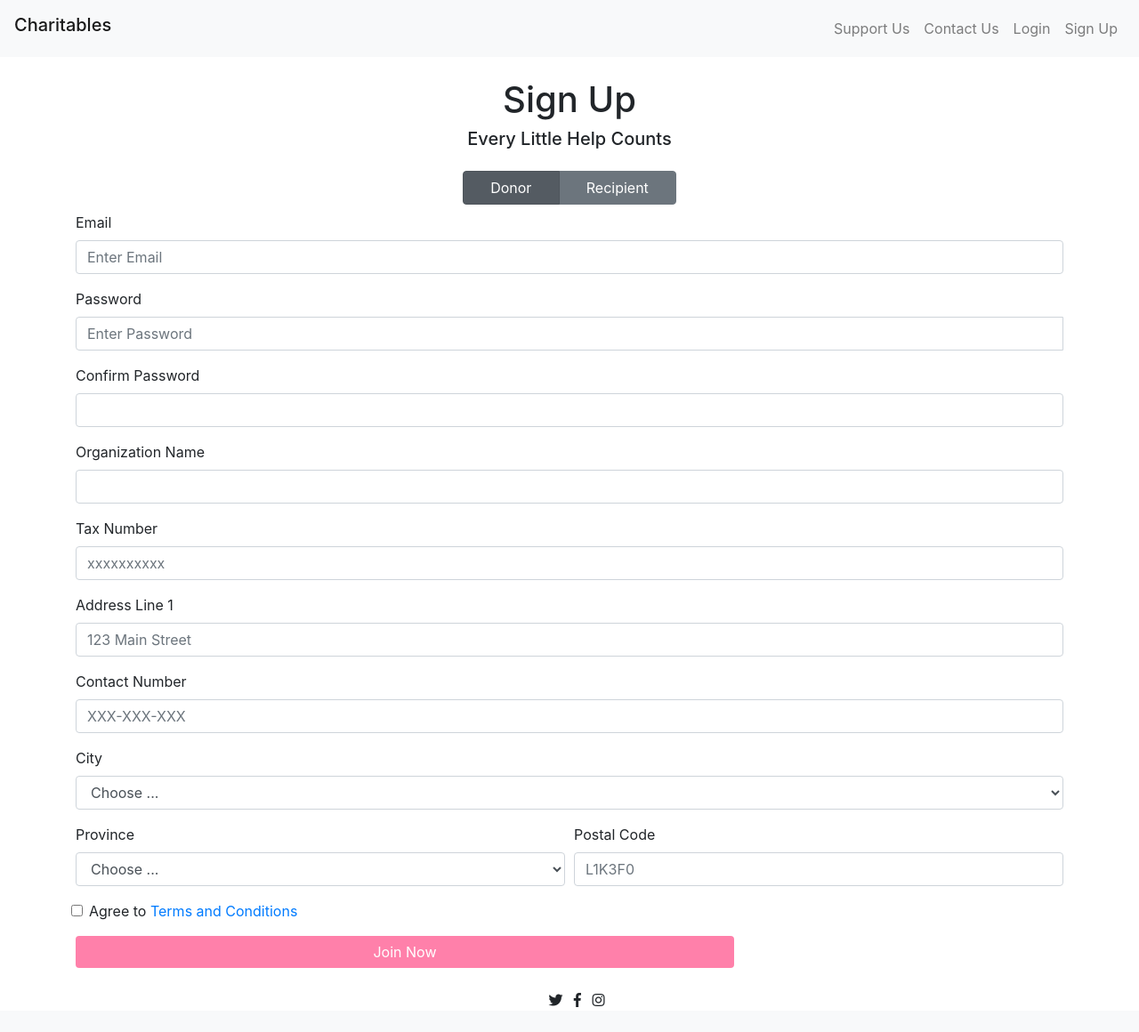
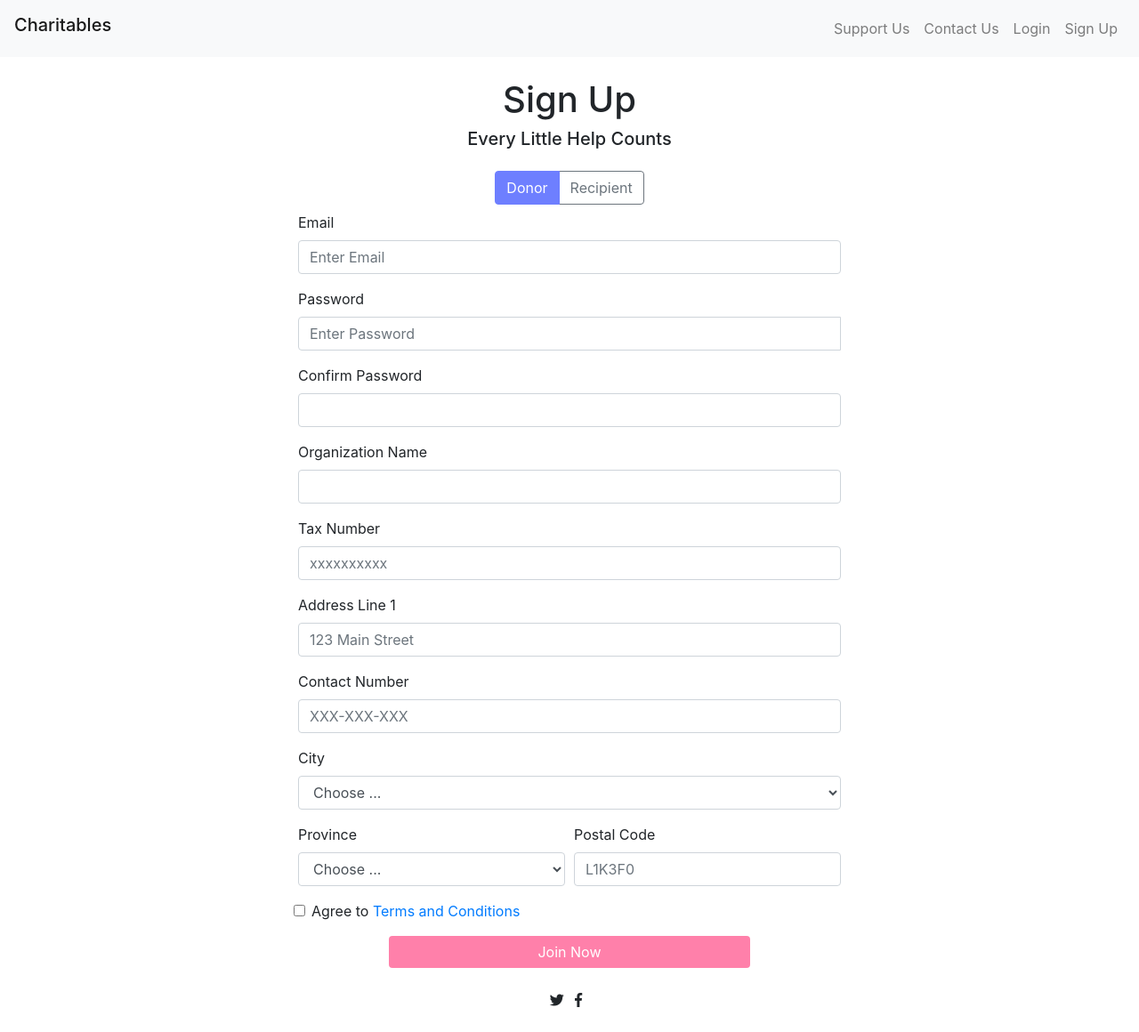
Before and after one commit to converyj/charitables, a PHP site: page /signUp.php in a window 1280 px wide. Shown: the whole page at 89% size. Before the commit the page ends 1132 px from the top, so only its background shows below. Run offline with PHP 8.4, Linux system fonts and the light colour scheme; some libraries are stand-ins or nearby versions.

Commit message:
fixed signup css

```diff
--- a/signUp.php
+++ b/signUp.php
@@ -38,7 +38,7 @@
         </div>
     </nav>
     <main>
-        <section class="container" id="app">
+        <section class="col-9 col-sm-6 col-md-6 col-lg-6 col-xl-6 container" id="app">
             <header>
                 <h1 class="text-center pt-4">Sign Up</h1>
                 <h5 class="text-center">Every Little Help Counts</h5>
@@ -46,10 +46,10 @@
             <form action="signUp-processing.php" method="POST" class="needs-validation" novalidate>
                 <div class="form-row mt-4">
                     <div class="btn-group m-auto centerSignUpButtons" data-toggle="buttons">
-                        <label class="btn btn-secondary active">
+                        <label class="btn btn-outline-secondary active">
                             <input type="radio" name="rdbRole" id="donor" value="1" checked>Donor
                         </label>
-                        <label class="btn btn-secondary">
+                        <label class="btn btn-outline-secondary">
                             <input type="radio" name="rdbRole" id="recipient" value="2">Recipient
                         </label>
                     </div>
@@ -134,14 +134,17 @@
                         </div>
                     </div>
                 </div>
-                <input type="submit" value="Join Now" class="col-9 col-md-8 col-sm-8 btn btn-primary btn-primary2 m-auto mybuttonstyle2 centerSignUpButtons " />
+
+                <div class="text-center">
+                    <input type="submit" value="Join Now" class="col-9 col-md-8 col-sm-8 btn btn-primary btn-primary2 m-auto mybuttonstyle2 centerSignUpButtons2" />
+                </div>
             </form>
         </section>
-        <footer class="page-footer text-center pl-4">
+        <footer class="page-footer text-center pb-4">
             <div class="icons mt-4">
                 <i class="fab fa-twitter pr-2"></i>
                 <i class="fab fa-facebook-f pr-2"></i>
-                <i class="fab fa-instagram pr-2"></i>
+                <!-- <i class="fab fa-instagram pr-2"></i> -->
             </div>
         </footer>
     </main>
```
Also changed, not shown: css/style.css (+49 -51 lines), login.php (+4 -4 lines).
